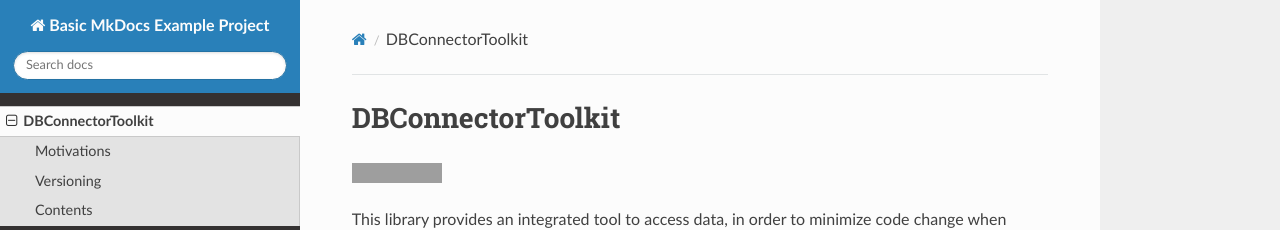
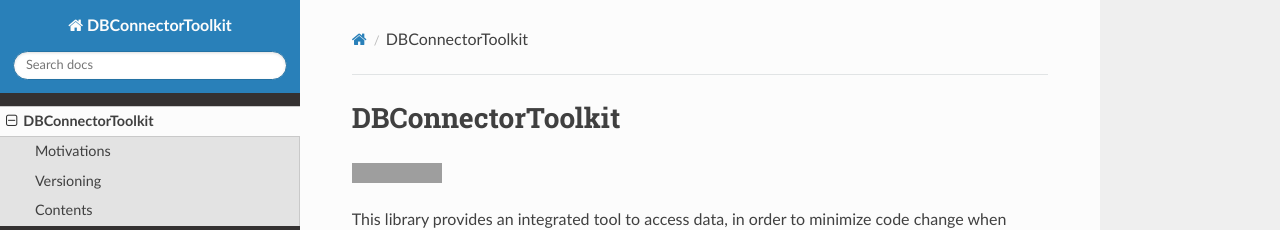
Before and after one commit to zx2486/DBConnectorToolkit, an MkDocs documentation site: the page built from docs/index.md, in a window 1280 px wide. Shown: the top 230 px of the page. Built offline with MkDocs 1.6.1, drawn with Linux system fonts in a browser that asks for light colours; nearby versions of some CDN libraries; grey boxes are pictures that could not be loaded.

Commit message:
return duplicate site_name

```diff
--- a/mkdocs.yml
+++ b/mkdocs.yml
@@ -1,5 +1,4 @@
 site_name: DBConnectorToolkit
-site_name: Basic MkDocs Example Project
 theme:
   name: readthedocs
   highlightjs: true
```
